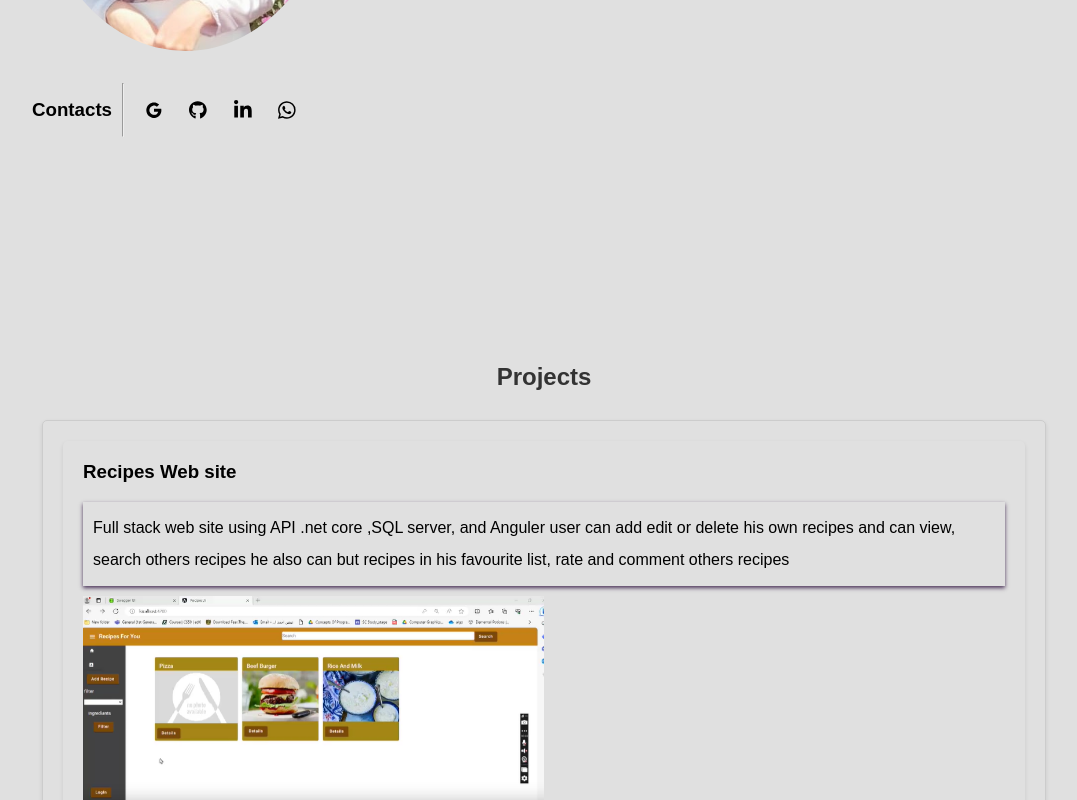
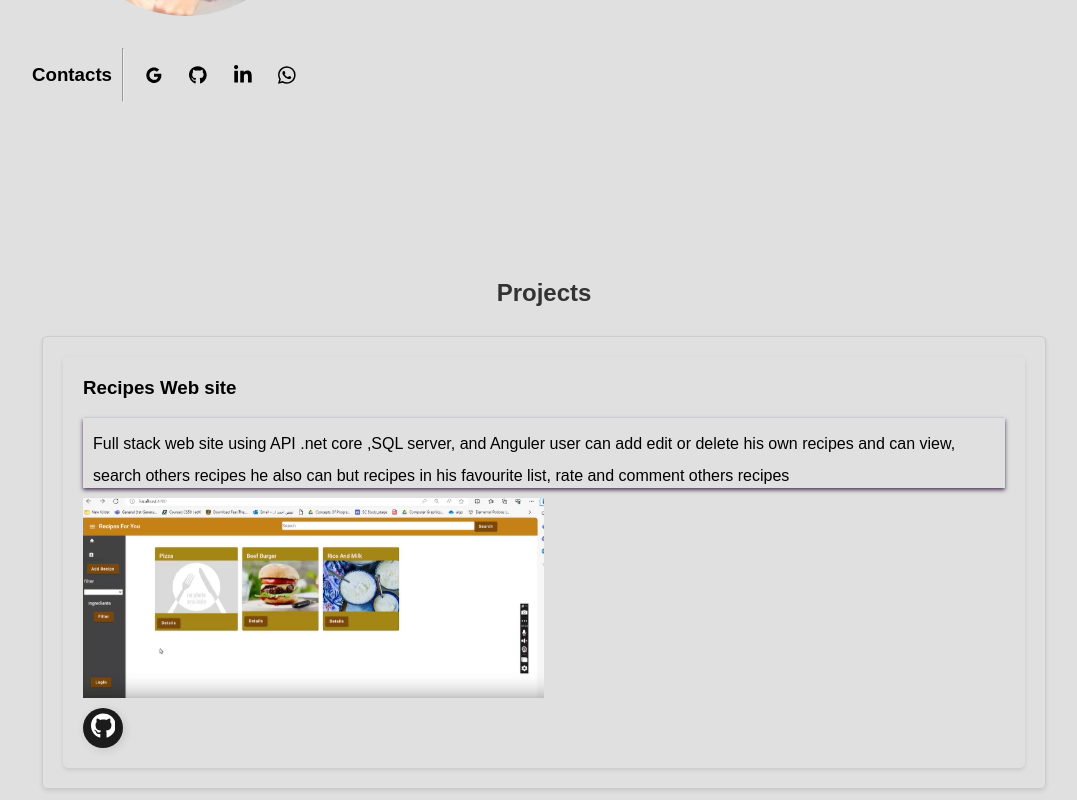
Before and after one commit to Neven1234/My-portfolio, an Angular app: page / in a window 1280 px wide. Shown: the part 600-1400 px from the top of the page, without its empty margins (96-1173 px from the left). Built offline with nearby package versions, Linux system fonts and the light colour scheme.

Commit message:
fixed the cared height

```diff
--- a/src/styles.css
+++ b/src/styles.css
@@ -27,7 +27,7 @@ header h1 {
 }
 
 section {
-    padding: 40px 0;
+    padding: 5px 0;
 }
 
 h2 {
@@ -53,6 +53,7 @@ footer {
 .about-info {
     display: flex;
     align-items: center;
+    overflow: hidden;
 }
 
 /* Add this style for the about-image */
@@ -78,12 +79,15 @@ footer {
 } */
 .img-Container{
     width:50%;
-    height: 40%;
+    /* height: 40%; */
+    height: 200px; /* Set a fixed height */
+    overflow: hidden;
     margin-bottom: 5px;
   }
   .img-Container img {
     width: 100%;
     height:100%;
+    object-fit: cover;
   }
 .slider {
     overflow-x:auto;
@@ -159,6 +163,7 @@ footer {
 }
 .project-description {
     overflow: hidden;
+    height: 50px; /* Set a fixed height */
     max-height: 40em; /* Three lines at 1.5em line height */
     line-height: 2em; /* Adjust line height for better readability */
     margin-bottom: 10px; /* Remove any margin that may add extra height */
```
